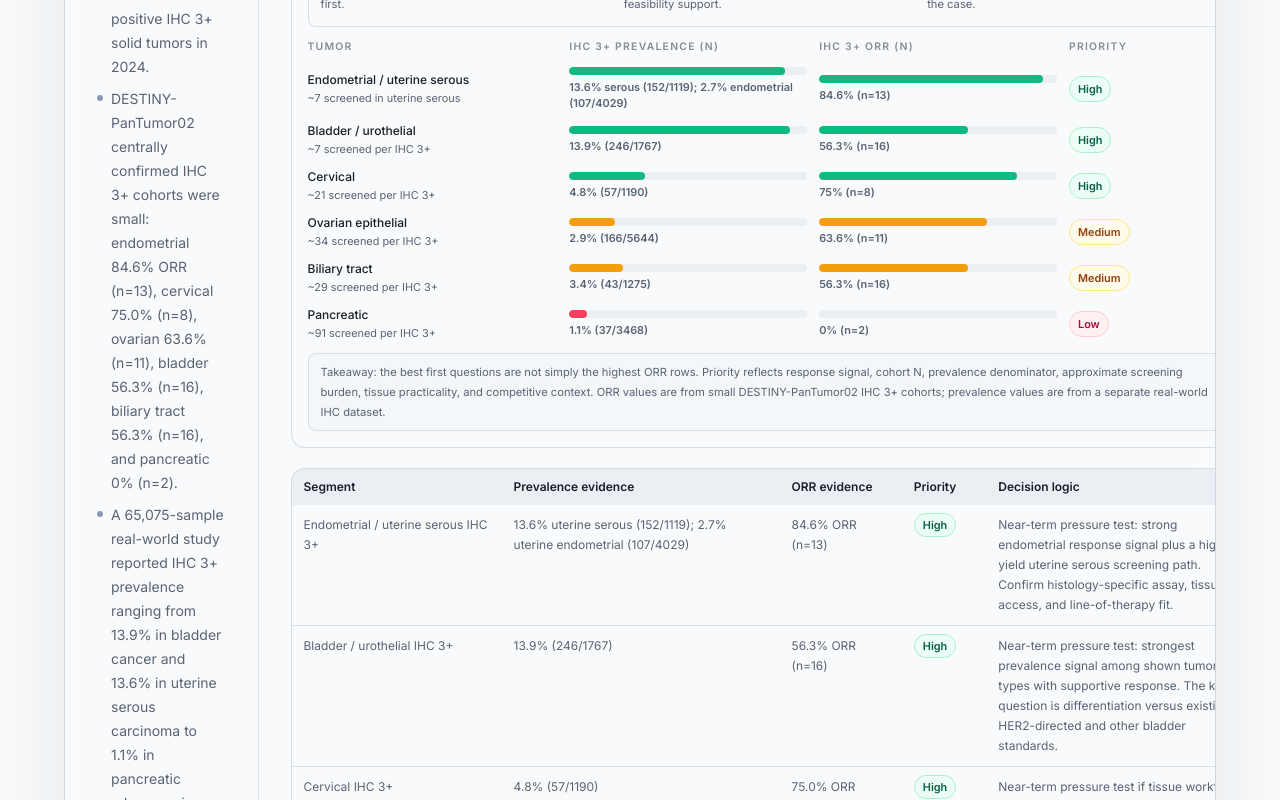
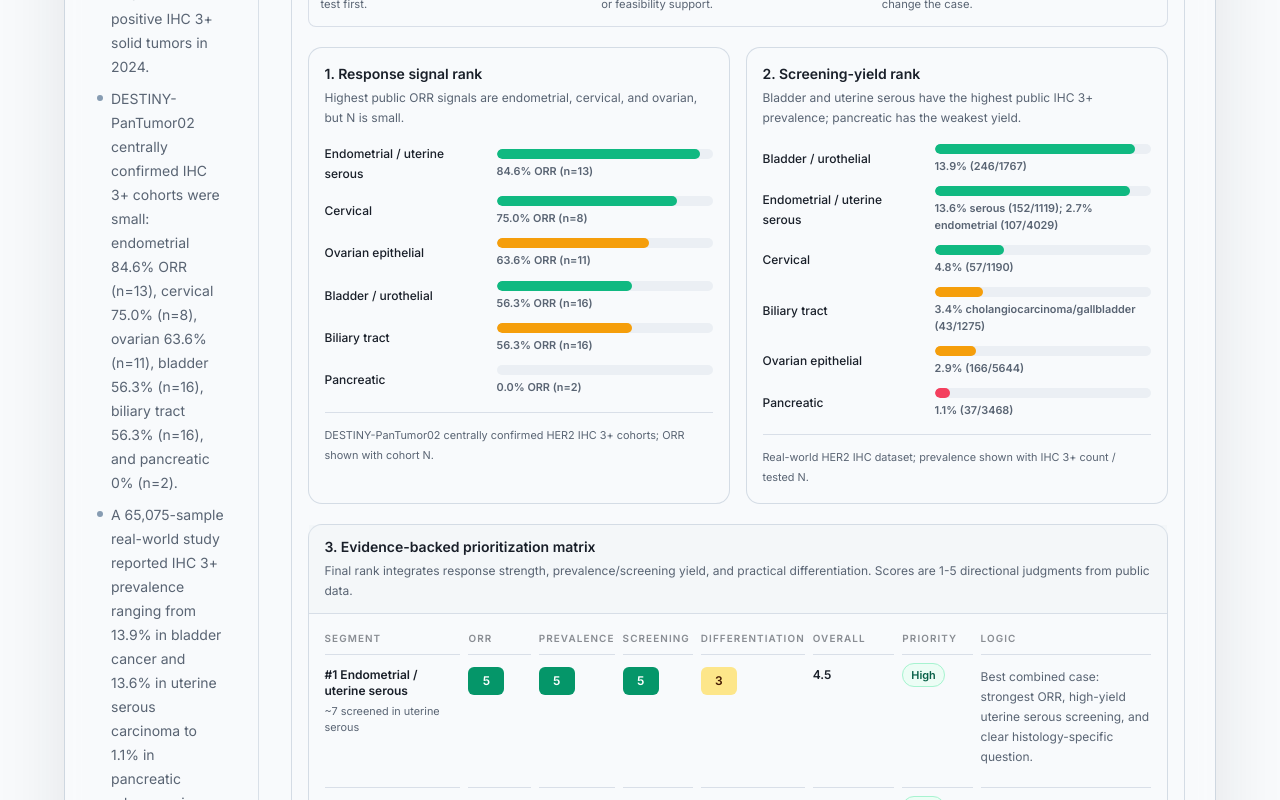
Before and after one commit to Qin-tjo/website, a Next.js app: page / in a window 1280 px wide. Shown: the part 3140-3940 px from the top of the page. Built offline with nearby package versions, Linux system fonts and the light colour scheme.

Commit message:
Split HER2 artifact into ranked views

```diff
--- a/src/components/selected-work.tsx
+++ b/src/components/selected-work.tsx
@@ -155,40 +155,149 @@
 function Her2ExpansionVisual({ visual }: { visual: Extract<ProjectVisual, { kind: "her2-expansion" }> }) {
   const maxResponse = 90;
   const maxPrevalence = 15;
+  const responseRows = [...visual.rows].sort((a, b) => (b.response ?? -1) - (a.response ?? -1));
+  const prevalenceRows = [...visual.rows].sort((a, b) => b.prevalence - a.prevalence);
+  const priorityRows = [...visual.rows].sort((a, b) => a.finalRank - b.finalRank);
 
   return (
-    <div className="min-w-[760px] space-y-3">
+    <div className="min-w-[860px] space-y-5">
       <div className="grid gap-2 rounded-lg border border-border/70 bg-background p-3 text-[0.7rem] leading-5 text-muted-foreground sm:grid-cols-3">
         <p><span className="font-semibold text-emerald-700">High:</span> near-term expansion hypothesis to pressure-test first.</p>
         <p><span className="font-semibold text-amber-700">Medium:</span> plausible follow-on; needs differentiation or feasibility support.</p>
         <p><span className="font-semibold text-rose-700">Low:</span> hold unless asset-specific internal data change the case.</p>
       </div>
-      <div className="grid grid-cols-[1.05fr_1fr_1fr_0.7fr] gap-3 text-[0.65rem] font-semibold uppercase tracking-[0.12em] text-foreground/50">
-        <span>Tumor</span>
-        <span>IHC 3+ prevalence (N)</span>
-        <span>IHC 3+ ORR (N)</span>
-        <span>Priority</span>
-      </div>
-      {visual.rows.map((row) => (
-        <div key={row.tumor} className="grid grid-cols-[1.05fr_1fr_1fr_0.7fr] items-center gap-3 text-xs">
-          <div>
-            <p className="font-medium text-foreground">{row.tumor}</p>
-            <p className="mt-0.5 text-[0.68rem] text-muted-foreground">{row.screenBurden}</p>
-          </div>
-          <MetricBar value={row.prevalence} max={maxPrevalence} label={row.prevalenceLabel ?? `${row.prevalence}%`} tier={row.priority} />
-          <MetricBar
+
+      <div className="grid gap-4 lg:grid-cols-2">
+        <RankedBarPanel
+          title="1. Response signal rank"
+          message="Highest public ORR signals are endometrial, cervical, and ovarian, but N is small."
+          footnote="DESTINY-PanTumor02 centrally confirmed HER2 IHC 3+ cohorts; ORR shown with cohort N."
+        >
+          {responseRows.map((row) => (
+            <RankedBar
+              key={row.tumor}
+              label={row.tumor}
               value={row.response ?? 0}
               max={maxResponse}
-            label={row.response === null ? "n/a" : `${row.response}%${row.responseN ? ` (n=${row.responseN})` : ""}`}
+              valueLabel={row.response === null ? "n/a" : `${formatPercent(row.response)} ORR (n=${row.responseN})`}
               tier={row.priority}
               muted={row.response === null}
             />
+          ))}
+        </RankedBarPanel>
+
+        <RankedBarPanel
+          title="2. Screening-yield rank"
+          message="Bladder and uterine serous have the highest public IHC 3+ prevalence; pancreatic has the weakest yield."
+          footnote="Real-world HER2 IHC dataset; prevalence shown with IHC 3+ count / tested N."
+        >
+          {prevalenceRows.map((row) => (
+            <RankedBar
+              key={row.tumor}
+              label={row.tumor}
+              value={row.prevalence}
+              max={maxPrevalence}
+              valueLabel={row.prevalenceLabel ?? `${row.prevalence}% (${row.prevalencePositive}/${row.prevalenceN})`}
+              tier={row.priority}
+            />
+          ))}
+        </RankedBarPanel>
+      </div>
+
+      <div className="rounded-xl border border-border/80 bg-background">
+        <div className="border-b border-border/70 bg-muted/35 px-4 py-3">
+          <p className="text-sm font-semibold text-foreground">3. Evidence-backed prioritization matrix</p>
+          <p className="mt-1 text-xs leading-5 text-muted-foreground">
+            Final rank integrates response strength, prevalence/screening yield, and practical differentiation. Scores are 1-5 directional judgments from public data.
+          </p>
+        </div>
+        <div className="grid grid-cols-[1.2fr_0.55fr_0.62fr_0.62fr_0.62fr_0.72fr_0.62fr_1.5fr] gap-2 p-4 text-xs">
+          {["Segment", "ORR", "Prevalence", "Screening", "Differentiation", "Overall", "Priority", "Logic"].map((header) => (
+            <p key={header} className="text-[0.62rem] font-semibold uppercase tracking-[0.11em] text-foreground/50">{header}</p>
+          ))}
+          {priorityRows.map((row) => (
+            <div key={row.tumor} className="contents">
+              <div className="border-t border-border/70 py-3">
+                <p className="font-semibold text-foreground">#{row.finalRank} {row.tumor}</p>
+                <p className="mt-1 text-[0.68rem] text-muted-foreground">{row.screenBurden}</p>
+              </div>
+              <HeatCell value={row.matrix.response} />
+              <HeatCell value={row.matrix.prevalence} />
+              <HeatCell value={row.matrix.screening} />
+              <HeatCell value={row.matrix.differentiation} />
+              <div className="border-t border-border/70 py-3">
+                <p className="font-semibold text-foreground">{row.finalScore.toFixed(1)}</p>
+              </div>
+              <div className="border-t border-border/70 py-3">
                 <PriorityPill priority={row.priority} />
               </div>
+              <p className="border-t border-border/70 py-3 leading-5 text-muted-foreground">{row.rationale}</p>
+            </div>
           ))}
+        </div>
+        <div className="border-t border-border/70 px-4 py-3">
+          <p className="text-[0.68rem] leading-5 text-muted-foreground">
+            Annotation: response score considers ORR and IHC 3+ cohort N; prevalence and screening scores use real-world IHC 3+ rate and approximate patients screened per positive; differentiation reflects public competitive and histology-specific context. Overall score is the average of the four displayed evidence dimensions.
+          </p>
+        </div>
+      </div>
+
       <ChartNote>
-        Takeaway: the best first questions are not simply the highest ORR rows. Priority reflects response signal, cohort N, prevalence denominator, approximate screening burden, tissue practicality, and competitive context. ORR values are from small DESTINY-PanTumor02 IHC 3+ cohorts; prevalence values are from a separate real-world IHC dataset.
+        Takeaway: prioritize uterine serous/endometrial, bladder/urothelial, and cervical hypotheses for first-pass pressure testing. ORR and prevalence come from separate public datasets, so the matrix is an expansion-screening framework, not an efficacy comparison.
       </ChartNote>
+    </div>
+  );
+}
+
+function RankedBarPanel({ title, message, footnote, children }: { title: string; message: string; footnote: string; children: ReactNode }) {
+  return (
+    <div className="rounded-xl border border-border/80 bg-background p-4">
+      <p className="text-sm font-semibold text-foreground">{title}</p>
+      <p className="mt-1 text-xs leading-5 text-muted-foreground">{message}</p>
+      <div className="mt-4 space-y-3">{children}</div>
+      <p className="mt-4 border-t border-border/70 pt-3 text-[0.68rem] leading-5 text-muted-foreground">{footnote}</p>
+    </div>
+  );
+}
+
+function RankedBar({ label, value, max, valueLabel, tier, muted = false }: { label: string; value: number; max: number; valueLabel: string; tier: Tier; muted?: boolean }) {
+  return (
+    <div className="grid grid-cols-[1fr_1.35fr] items-center gap-3">
+      <p className="text-xs font-medium leading-5 text-foreground">{label}</p>
+      <div>
+        <div className="h-2.5 overflow-hidden rounded-full bg-muted">
+          <div
+            className={cn("h-full rounded-full", muted ? "bg-muted-foreground/25" : tierTone[tier].bar)}
+            style={{ width: `${Math.min(value / max, 1) * 100}%` }}
+          />
+        </div>
+        <p className="mt-1 text-[0.68rem] font-semibold text-muted-foreground">{valueLabel}</p>
+      </div>
+    </div>
+  );
+}
+
+function formatPercent(value: number) {
+  return `${value.toFixed(1)}%`;
+}
+
+function HeatCell({ value }: { value: number }) {
+  const tone =
+    value >= 5
+      ? "bg-emerald-600 text-white"
+      : value === 4
+        ? "bg-emerald-200 text-emerald-950"
+        : value === 3
+          ? "bg-amber-200 text-amber-950"
+          : value === 2
+            ? "bg-orange-100 text-orange-950"
+            : "bg-rose-100 text-rose-950";
+
+  return (
+    <div className="border-t border-border/70 py-3">
+      <span className={cn("inline-flex h-7 w-9 items-center justify-center rounded-md text-xs font-semibold", tone)}>
+        {value}
+      </span>
     </div>
   );
 }
--- a/src/config/site.ts
+++ b/src/config/site.ts
@@ -9,10 +9,21 @@
         tumor: string;
         prevalence: number;
         prevalenceLabel?: string;
+        prevalenceN: number;
+        prevalencePositive: number;
         response: number | null;
         responseN: number | null;
         screenBurden: string;
         priority: "High" | "Medium" | "Low";
+        finalRank: number;
+        finalScore: number;
+        matrix: {
+          response: number;
+          prevalence: number;
+          screening: number;
+          differentiation: number;
+        };
+        rationale: string;
       }[];
     }
   | {
@@ -202,21 +213,10 @@
         "DESTINY-PanTumor02 centrally confirmed IHC 3+ cohorts were small: endometrial 84.6% ORR (n=13), cervical 75.0% (n=8), ovarian 63.6% (n=11), bladder 56.3% (n=16), biliary tract 56.3% (n=16), and pancreatic 0% (n=2).",
         "A 65,075-sample real-world study reported IHC 3+ prevalence ranging from 13.9% in bladder cancer and 13.6% in uterine serous carcinoma to 1.1% in pancreatic adenocarcinoma.",
       ],
-      table: {
-        columns: ["Segment", "Prevalence evidence", "ORR evidence", "Priority", "Decision logic"],
-        rows: [
-          ["Endometrial / uterine serous IHC 3+", "13.6% uterine serous (152/1119); 2.7% uterine endometrial (107/4029)", "84.6% ORR (n=13)", "High", "Near-term pressure test: strong endometrial response signal plus a high-yield uterine serous screening path. Confirm histology-specific assay, tissue access, and line-of-therapy fit."],
-          ["Bladder / urothelial IHC 3+", "13.9% (246/1767)", "56.3% ORR (n=16)", "High", "Near-term pressure test: strongest prevalence signal among shown tumor types with supportive response. The key question is differentiation versus existing HER2-directed and other bladder standards."],
-          ["Cervical IHC 3+", "4.8% (57/1190)", "75.0% ORR (n=8)", "High", "Near-term pressure test if tissue workflow is practical. The response signal is strong but rests on very small N, so screen-failure and confidence intervals matter."],
-          ["Ovarian epithelial IHC 3+", "2.9% (166/5644)", "63.6% ORR (n=11)", "Medium", "Plausible but not first-line for a broad expansion bet. Response is encouraging, while prevalence is lower and HER2 biology may be subtype-dependent."],
-          ["Biliary tract IHC 3+", "3.4% cholangiocarcinoma/gallbladder (43/1275)", "56.3% ORR (n=16)", "Medium", "Biologically credible, but harder as a differentiated expansion choice because HER2-directed options already exist in this disease area."],
-          ["Pancreatic IHC 3+", "1.1% (37/3468)", "0% ORR (n=2)", "Low", "Hold unless the asset has a pancreatic-specific rationale. Public data show low prevalence and no response in an extremely small IHC 3+ subset."],
-        ],
-      },
       interpretation: [
-        "The high-priority group is not a claim of proven best indication; it is the first group to pressure-test because response signal and screening feasibility look most favorable in public data.",
-        "Endometrial should be treated as a histology-specific question: the response signal is from an endometrial IHC 3+ cohort, while the strongest prevalence signal is in uterine serous carcinoma.",
-        "Medium-priority tumors may still be valuable, but they need a clearer differentiation, subtype, tissue-logistics, or asset-specific rationale before broad expansion.",
+        "ORR ranking alone would over-rank small cohorts; prevalence ranking alone would over-rank screening yield. The priority matrix forces those signals to be read together.",
+        "Endometrial is a histology-specific opportunity: DESTINY-PanTumor02 reports an endometrial IHC 3+ response signal, while real-world screening yield is strongest in uterine serous carcinoma.",
+        "Ovarian and biliary tract remain plausible follow-ons, but they need clearer differentiation, subtype logic, or asset-specific data before broad expansion.",
       ],
       recommendation:
         "Use uterine serous/endometrial, bladder/urothelial, and cervical IHC 3+ disease as the first expansion hypotheses to pressure-test; keep ovarian and biliary tract as conditional follow-ons, and deprioritize pancreatic unless internal data change the biology.",
@@ -224,15 +224,99 @@
         "The ranking would change with asset-specific potency, bystander effect, toxicity, internal IHC prevalence, tissue availability, line-of-therapy assumptions, and the low patient N in several IHC 3+ cohorts.",
       visual: {
         kind: "her2-expansion",
-        title: "HER2 IHC 3+ response signal versus screening burden",
-        subtitle: "Public-data view combining real-world IHC 3+ prevalence with DESTINY-PanTumor02 IHC 3+ ORR and cohort N.",
+        title: "HER2 IHC 3+ expansion prioritization",
+        subtitle: "Three public-data views: response rank, screening-yield rank, and an evidence-backed prioritization matrix.",
         rows: [
-          { tumor: "Endometrial / uterine serous", prevalence: 13.6, prevalenceLabel: "13.6% serous (152/1119); 2.7% endometrial (107/4029)", response: 84.6, responseN: 13, screenBurden: "~7 screened in uterine serous", priority: "High" },
-          { tumor: "Bladder / urothelial", prevalence: 13.9, prevalenceLabel: "13.9% (246/1767)", response: 56.3, responseN: 16, screenBurden: "~7 screened per IHC 3+", priority: "High" },
-          { tumor: "Cervical", prevalence: 4.8, prevalenceLabel: "4.8% (57/1190)", response: 75.0, responseN: 8, screenBurden: "~21 screened per IHC 3+", priority: "High" },
-          { tumor: "Ovarian epithelial", prevalence: 2.9, prevalenceLabel: "2.9% (166/5644)", response: 63.6, responseN: 11, screenBurden: "~34 screened per IHC 3+", priority: "Medium" },
-          { tumor: "Biliary tract", prevalence: 3.4, prevalenceLabel: "3.4% (43/1275)", response: 56.3, responseN: 16, screenBurden: "~29 screened per IHC 3+", priority: "Medium" },
-          { tumor: "Pancreatic", prevalence: 1.1, prevalenceLabel: "1.1% (37/3468)", response: 0, responseN: 2, screenBurden: "~91 screened per IHC 3+", priority: "Low" },
+          {
+            tumor: "Endometrial / uterine serous",
+            prevalence: 13.6,
+            prevalenceLabel: "13.6% serous (152/1119); 2.7% endometrial (107/4029)",
+            prevalenceN: 1119,
+            prevalencePositive: 152,
+            response: 84.6,
+            responseN: 13,
+            screenBurden: "~7 screened in uterine serous",
+            priority: "High",
+            finalRank: 1,
+            finalScore: 4.5,
+            matrix: { response: 5, prevalence: 5, screening: 5, differentiation: 3 },
+            rationale: "Best combined case: strongest ORR, high-yield uterine serous screening, and clear histology-specific question.",
+          },
+          {
+            tumor: "Bladder / urothelial",
+            prevalence: 13.9,
+            prevalenceLabel: "13.9% (246/1767)",
+            prevalenceN: 1767,
+            prevalencePositive: 246,
+            response: 56.3,
+            responseN: 16,
+            screenBurden: "~7 screened per IHC 3+",
+            priority: "High",
+            finalRank: 2,
+            finalScore: 4.0,
+            matrix: { response: 3, prevalence: 5, screening: 5, differentiation: 3 },
+            rationale: "Highest prevalence and reasonable response signal; differentiation and treatment-sequencing questions need work.",
+          },
+          {
+            tumor: "Cervical",
+            prevalence: 4.8,
+            prevalenceLabel: "4.8% (57/1190)",
+            prevalenceN: 1190,
+            prevalencePositive: 57,
+            response: 75.0,
+            responseN: 8,
+            screenBurden: "~21 screened per IHC 3+",
+            priority: "High",
+            finalRank: 3,
+            finalScore: 3.8,
+            matrix: { response: 5, prevalence: 3, screening: 3, differentiation: 4 },
+            rationale: "Strong ORR but very small response cohort and lower screening yield than uterine serous or bladder.",
+          },
+          {
+            tumor: "Ovarian epithelial",
+            prevalence: 2.9,
+            prevalenceLabel: "2.9% (166/5644)",
+            prevalenceN: 5644,
+            prevalencePositive: 166,
+            response: 63.6,
+            responseN: 11,
+            screenBurden: "~34 screened per IHC 3+",
+            priority: "Medium",
+            finalRank: 4,
+            finalScore: 3.3,
+            matrix: { response: 4, prevalence: 3, screening: 3, differentiation: 3 },
+            rationale: "Encouraging response signal, but lower prevalence and likely subtype dependence make it a follow-on hypothesis.",
+          },
+          {
+            tumor: "Biliary tract",
+            prevalence: 3.4,
+            prevalenceLabel: "3.4% cholangiocarcinoma/gallbladder (43/1275)",
+            prevalenceN: 1275,
+            prevalencePositive: 43,
+            response: 56.3,
+            responseN: 16,
+            screenBurden: "~29 screened per IHC 3+",
+            priority: "Medium",
+            finalRank: 5,
+            finalScore: 2.8,
+            matrix: { response: 3, prevalence: 3, screening: 3, differentiation: 2 },
+            rationale: "Biologically credible, but competitive differentiation is harder because HER2-directed options already exist.",
+          },
+          {
+            tumor: "Pancreatic",
+            prevalence: 1.1,
+            prevalenceLabel: "1.1% (37/3468)",
+            prevalenceN: 3468,
+            prevalencePositive: 37,
+            response: 0,
+            responseN: 2,
+            screenBurden: "~91 screened per IHC 3+",
+            priority: "Low",
+            finalRank: 6,
+            finalScore: 1.0,
+            matrix: { response: 1, prevalence: 1, screening: 1, differentiation: 1 },
+            rationale: "Low prevalence and no public response signal in an extremely small IHC 3+ subset.",
+          },
         ],
       },
       references: [
```
Lines whose indentation alone changed are shown as unchanged.
